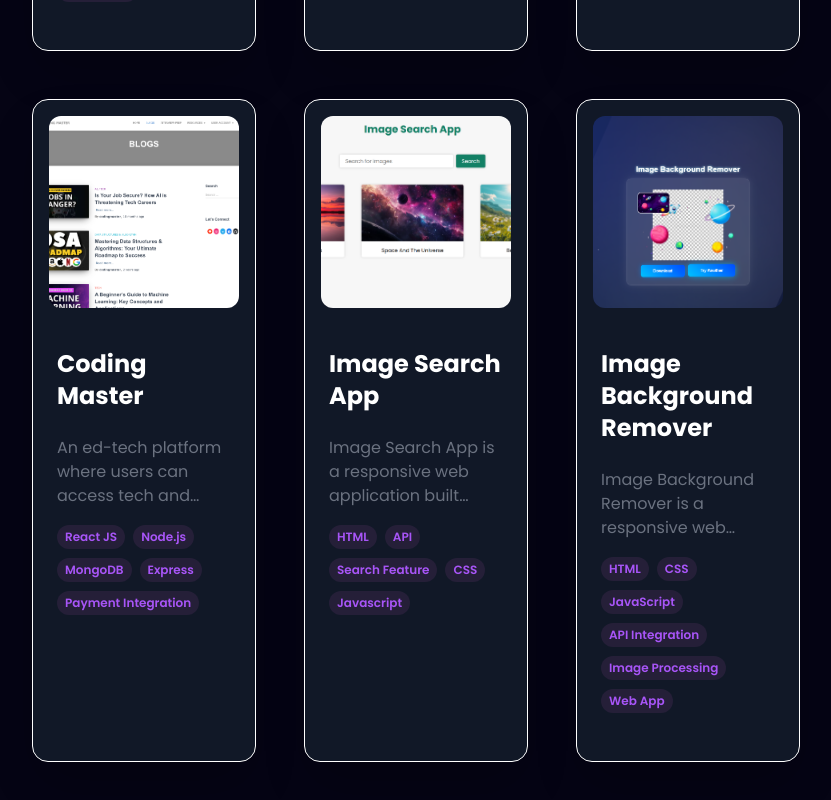
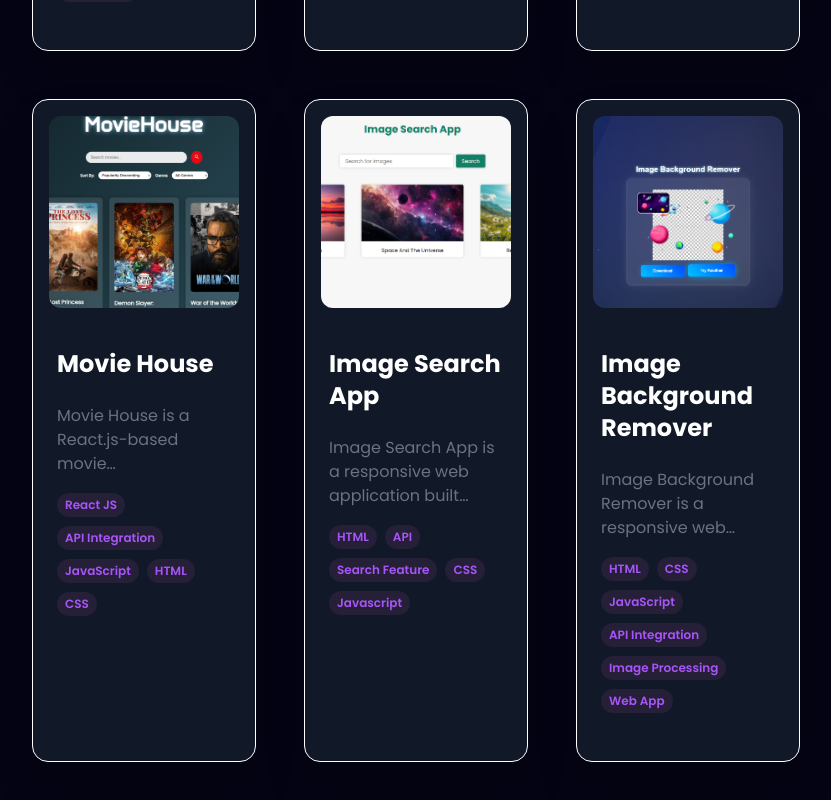
Before and after one commit to AIP00ja/ProfilePortfolio, a React (Vite) app: page / in a window 1280 px wide. Shown: the part 5484-6284 px from the top of the page, without its empty margins (224-1055 px from the left). Built offline with nearby package versions, Linux system fonts and the light colour scheme.

Commit message:
Updated project with latest changes

```diff
--- a/src/constants.js
+++ b/src/constants.js
@@ -239,7 +239,7 @@ export const projects = [
       "Web-based app for managing doctor-patient appointments using ASP.NET Web Forms and SQL Server.",
     image: movierecLogo,
     tags: ["ASP.NET Web Forms", "SQL Server", "HTML", "CSS", "JavaScript"],
-    // github: "https://github.com/codingmastr/Movie-Recommendation-App",
+    github: "https://github.com/codingmastr/Movie-Recommendation-App",
     webapp: "https://movie-recommendation-app-jet.vercel.app/",
   },
   {
@@ -274,13 +274,13 @@ export const projects = [
   },
   {
     id: 6,
-    title: "Coding Master",
+    title: "Movie House",
     description:
-      "An ed-tech platform where users can access tech and coding-related blogs, notes, interview questions, e-books, and premium content with payment integration. Built with full-stack technologies for a seamless learning experience.",
-    image: cmLogo,
-    tags: ["React JS", "Node.js", "MongoDB", "Express", "Payment Integration"],
-    //github: "https://codingmasterweb.in/",
-    webapp: "https://codingmasterweb.in/",
+      "Movie House is a React.js-based movie recommendation platform that allows users to explore, search, and filter movies by genre, popularity, and ratings. It uses The Movie Database (TMDb) API to fetch real-time movie data including posters, descriptions, and ratings. The app features an interactive UI with dynamic search functionality, transparent UI elements, and a cinematic background to enhance the user experience.",
+    image: movierecLogo,
+    tags: ["React JS", "API Integration", "JavaScript", "HTML", "CSS"],
+    github: "https://github.com/AIP00ja/Movie-Recommendation.git",
+    webapp: "https://movie-house-weld.vercel.app/",
   },
   {
     id: 7,
```
Also changed, not shown: src/assets/work_logo/movie_rec.png, src/assets/work_logo/op.png (added).
